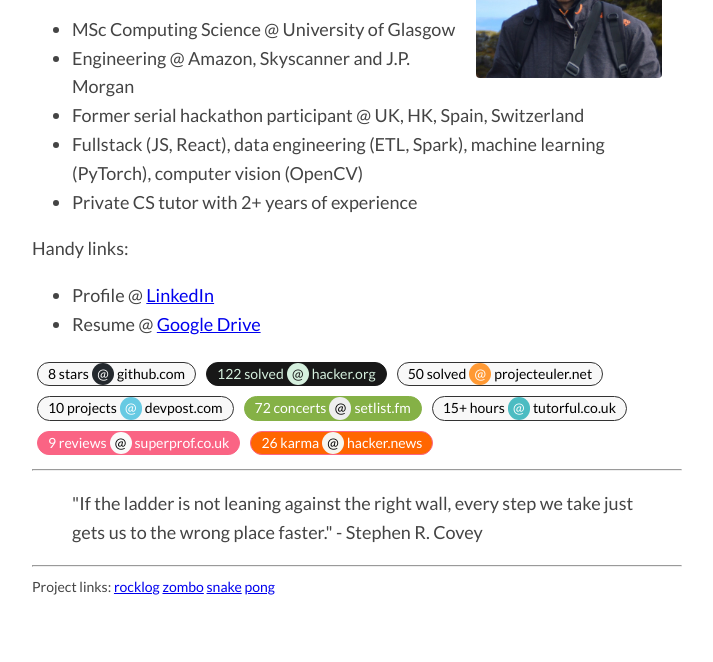
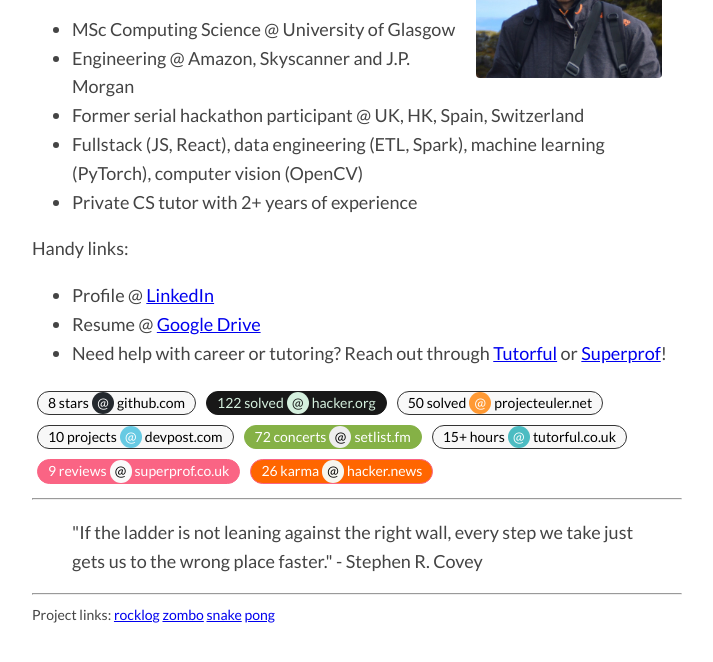
Before and after one commit to domantasjurkus/domantasjurkus.github.io, a plain HTML site: page index.html in a window 1280 px wide. Shown: the part 168-830 px from the top of the page, without its empty margins (283-996 px from the left). Before the commit the page ends 806 px from the top, so only its background shows below. Drawn offline with Linux system fonts and the light colour scheme.

Commit message:
Update index.html

```diff
--- a/index.html
+++ b/index.html
@@ -23,6 +23,7 @@
     <ul>
         <li>Profile @ <a href="https://www.linkedin.com/in/domantas-jurkus-08a259104/">LinkedIn</a></li>
         <li>Resume @ <a href="https://docs.google.com/document/d/1xnFd8Og9-EtzFLS4_UeFGU6h73pDf0yxySrq3zocQ3w/edit?usp=sharing">Google Drive</a></li>
+        <li>Need help with career or tutoring? Reach out through <a href="https://tutorful.co.uk/tutors/nnn5qwpl">Tutorful</a> or <a href="https://www.superprof.co.uk/jack-all-trades-web-development-python-security-looking-forward-new-challenges.html">Superprof</a>!</li>
     </ul>
     <div id="badges"></div>
     <hr>
```
